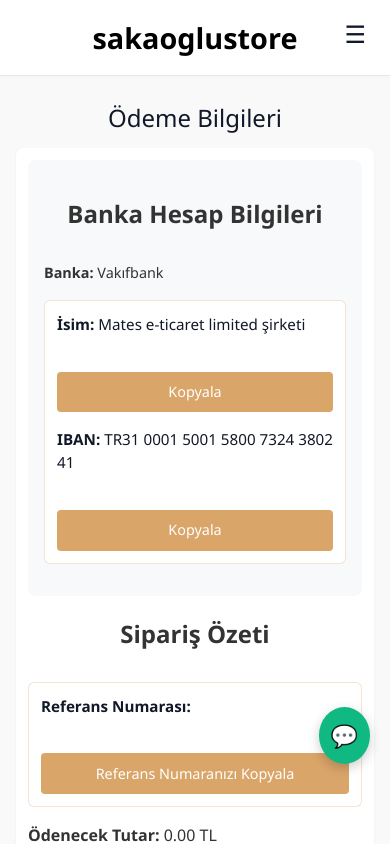
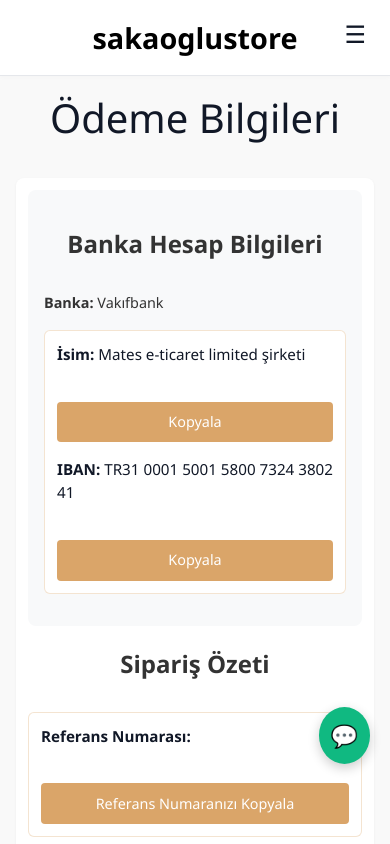
Before and after one commit to sakaoglustore/sakaoglustore-next, a Next.js app: page /payment-details in a window 390 px wide. Shown: the top 844 px of the page. Built offline with nearby package versions, Linux system fonts and the light colour scheme.

Commit message:
Update PaymentDetails.module.css

```diff
--- a/src/styles/PaymentDetails.module.css
+++ b/src/styles/PaymentDetails.module.css
@@ -151,7 +151,7 @@
     border-radius: 8px;
     box-shadow: 0 1px 3px rgba(0, 0, 0, 0.05);
   }
-  .paymentDetailsPage h1 {
+  .paymentDetailsPage title {
     font-size: 1.5rem;
     text-align: center;
     margin: 0.75rem 0;
```
